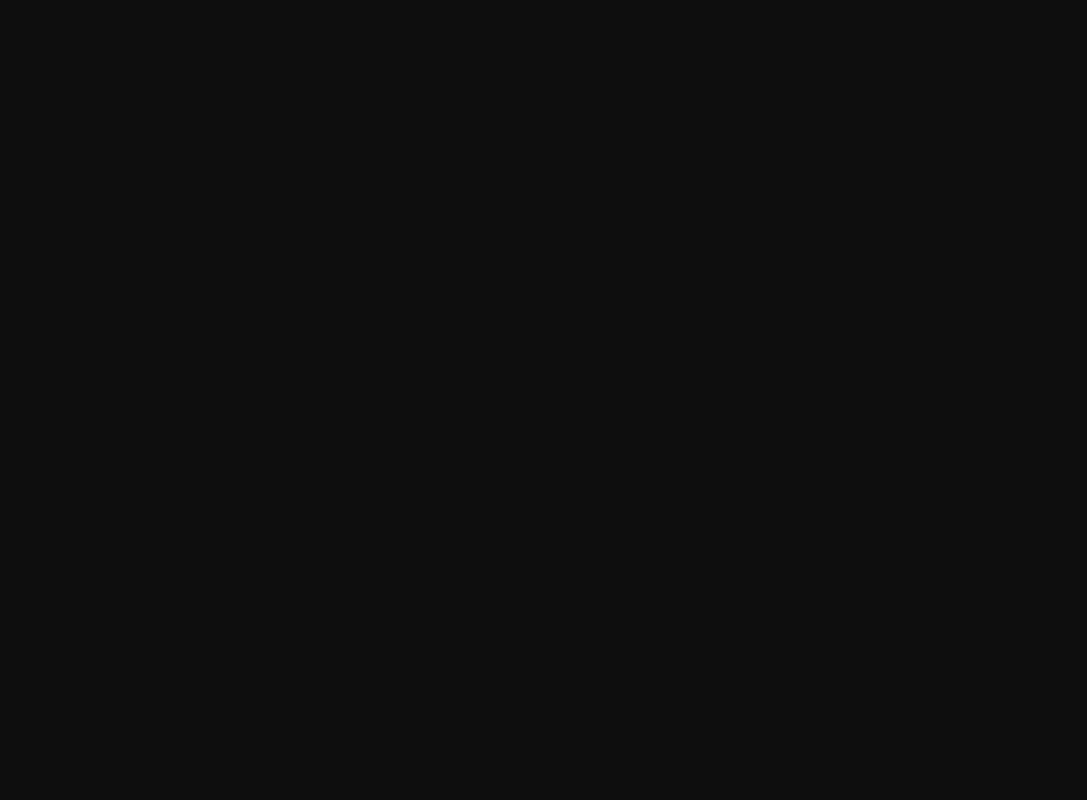
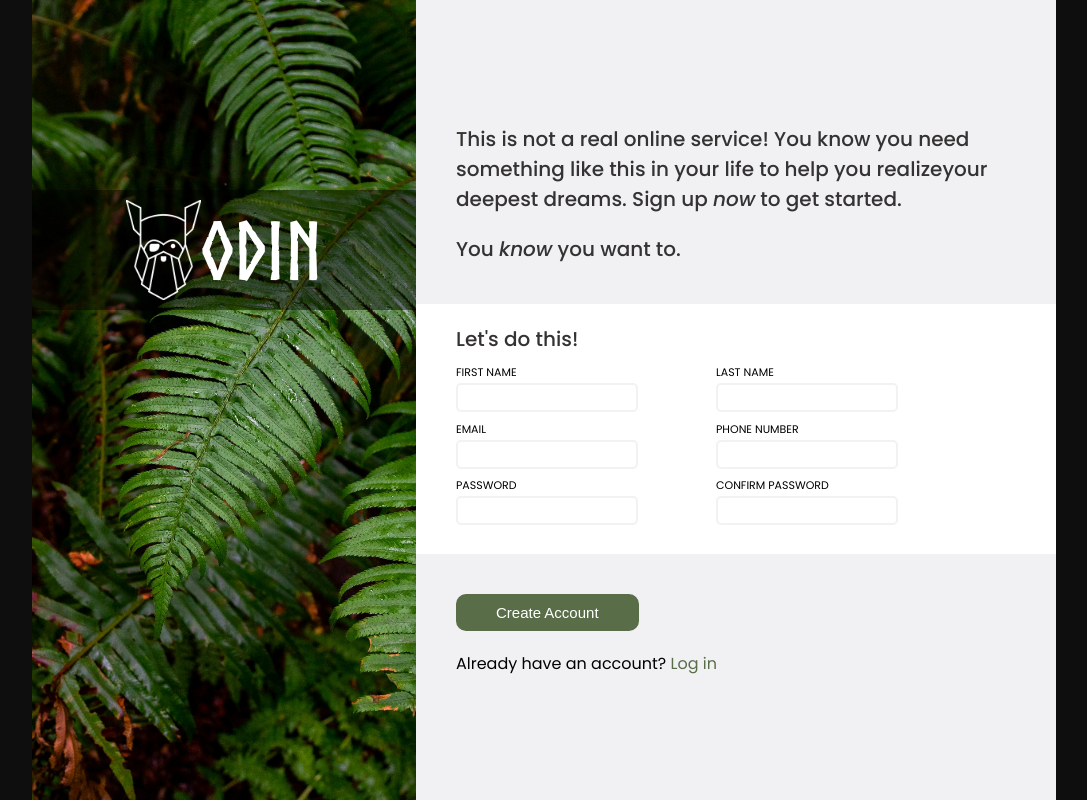
Before and after one commit to Rishabh-Shukla-2209/form-odin, a plain HTML site: page index.html in a window 1280 px wide. Shown: the whole page, without its empty margins (96-1183 px from the left). Drawn offline with Linux system fonts and the light colour scheme.

Commit message:
Add UI
All the UI has been added except form validation.

```diff
--- a/index.html
+++ b/index.html
@@ -4,9 +4,61 @@
     <meta charset="UTF-8">
     <meta name="viewport" content="width=device-width, initial-scale=1.0">
     <title>Sign-up Form</title>
+    <link rel="preconnect" href="https://fonts.googleapis.com">
+    <link rel="preconnect" href="https://fonts.gstatic.com" crossorigin>
+    <link href="https://fonts.googleapis.com/css2?family=Poppins:ital,wght@0,100;0,200;0,300;0,400;0,500;0,600;0,700;0,800;0,900;1,100;1,200;1,300;1,400;1,500;1,600;1,700;1,800;1,900&display=swap" rel="stylesheet">
     <link rel="stylesheet" href="style.css">
 </head>
 <body>
+    <div class="container">
+        <div class="image">
+            <div class="logo-div">
+                <img src="odin-lined.png" alt="logo">
+                <p>ODIN</p>
+            </div>
+        </div>
+        <div class="form-div">
+            <h2>This is not a real online service! You know you need something like this in your life to help you realizeyour deepest dreams. Sign up <em>now</em> to get started.</h2>
+            <h2>You <em>know</em> you want to.</h2>
+            <div class="form">
+                <h2>Let's do this!</h2>
+                <form>
+                    <div class="inner">
+                        <p>
+                            <label for="first_name">FIRST NAME</label>
+                            <input type="text" id="first_name">
+                        </p>
+                        <p>
+                            <label for="email">EMAIL</label>
+                            <input type="email" id="email">
+                        </p>
+                        <p>
+                            <label for="password">PASSWORD</label>
+                            <input type="password" id="password">
+                        </p>
+                    </div>
+                    <div class="inner">
+                        <p>
+                            <label for="last_name">LAST NAME</label>
+                            <input type="text" id="last_name">
+                        </p>
+
+                        <p>
+                            <label for="phone">PHONE NUMBER</label>
+                            <input type="phone" id="phone">
+                        </p>
+
+                        <p>
+                            <label for="confirm_pass">CONFIRM PASSWORD</label>
+                            <input type="password" id="confirm_pass">
+                        </p>
+                    </div>
+                </form>
+            </div>
+            <div class="btn-div"><button>Create Account</button></div>
+            <p>Already have an account? <span>Log in</span></p>
+        </div>
+    </div>
 
 </body>
 </html>
--- a/style.css
+++ b/style.css
@@ -4,6 +4,132 @@
     padding: 0;
 }
 
+@font-face {
+  font-family: "norse-bold";
+  src:
+    url("norse-bold-webfont.woff2") format("woff2"),
+    url("norse-bold-webfont") format("woff");
+  font-weight: normal;
+  font-style: normal;
+}
+
 body{
-    background-color: rgb(14, 14, 14)
+    background-color: rgb(14, 14, 14);
+    height: 100vh;
+    width: 100vw;
+    font-family: Poppins, Verdana, Geneva, Tahoma, sans-serif;
 }
+
+.container{
+    height: 100%;
+    width: 80%;
+    margin: auto;
+    display: flex;
+}
+
+.image{
+    background-image: url("bg.jpg");
+    background-size: cover;
+    flex: 1.2;
+}
+
+.logo-div{
+    height: 120px;
+    width: 100%;
+    padding: 10px;
+    background-color: rgba(0, 0, 0, 0.45);
+    margin-top: 190px;
+    display: flex;
+    justify-content: center;
+    align-items: center;
+}
+
+img{
+    height: 100%;
+}
+
+.logo-div p{
+    font-family: "norse-bold";
+    font-size: 80px;
+    color: #fff;
+}
+
+.form-div{
+    flex: 2;
+    height: 100vh;
+    background-color: hsl(240, 8%, 95%);
+    display: flex;
+    flex-direction: column;
+    justify-content: center;
+    gap: 20px;
+}
+
+.form{
+    background-color: white;
+    padding: 20px 80px 20px 40px;
+    height: 250px;
+    display: flex;
+    flex-direction: column;
+    gap: 10px;
+    margin: 20px 0;
+}
+
+form{
+    flex: 2;
+    display: flex;
+}
+
+form p{
+    flex: 1;
+    display: flex;
+    flex-direction: column;
+}
+
+.inner{
+    flex: 1;
+    display: flex;
+    flex-direction: column;
+    justify-content: space-between;
+}
+
+input{
+    width: 70%;
+    padding: 5px 10px;
+    border: 2px solid hsl(240, 4%, 95%);;
+    border-radius: 5px;
+    outline: none;
+}
+
+label{
+    font-size: 11px;
+    margin-bottom: 2px;
+}
+
+.form-div > h2, .form-div > p, .btn-div{
+    padding: 0 40px;
+}
+
+button{
+    padding: 10px 40px;
+    color: #fff;
+    background-color: #596D48;
+    border: none;
+    font-size: 15px;
+    border-radius: 10px;
+}
+
+h2{
+    font-size: 20px;
+    font-weight: 500;
+    color: rgb(52, 50, 50);
+
+}
+
+span{
+    color: #596D48;
+}
+
+input:focus{
+    box-shadow: 2px 2px 8px 0 rgb(174, 172, 172);
+    border: 1px solid rgb(74, 74, 183);
+}
```
Also changed, not shown: norse-bold-webfont.woff (added), norse-bold-webfont.woff2 (added), odin-lined.png (added).
